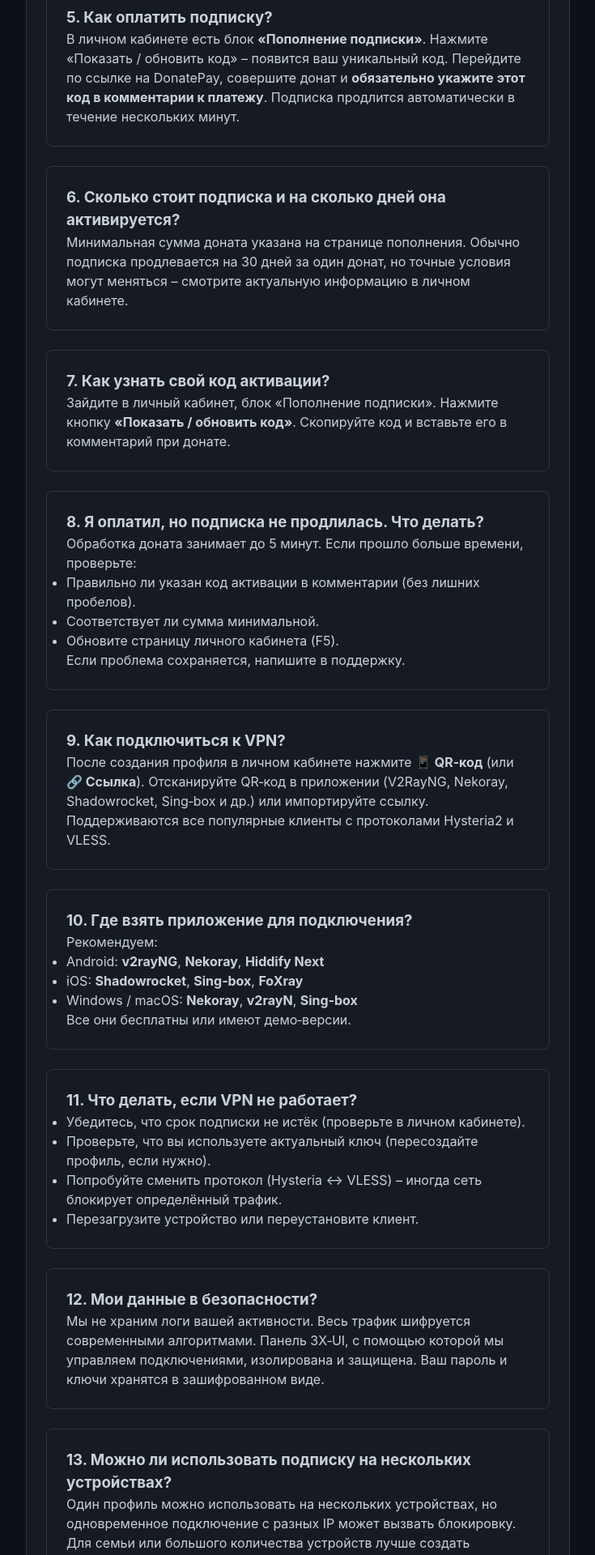
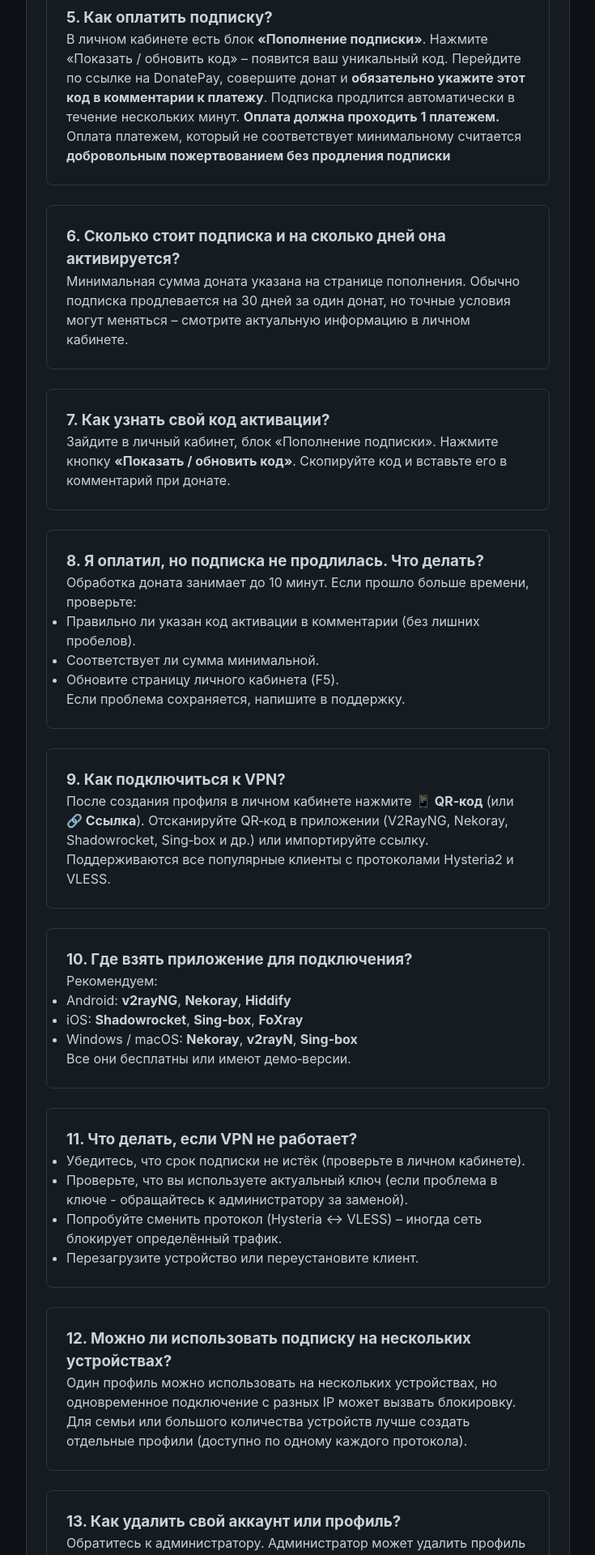
Before and after one commit to by-vshrd/web_panel, a Django app: page /accounts/faq/ in a window 1280 px wide. Shown: the part 880-2800 px from the top of the page at 81% size, without its empty margins (272-1007 px from the left). Run offline with Django 5.2, Linux system fonts and the light colour scheme; data that the repository does not hold is empty.

```diff
--- a/templates/faq.html
+++ b/templates/faq.html
@@ -2,7 +2,7 @@
 {% block title %}FAQ{% endblock %}
 {% block content %}
 <div class="card" style="max-width:800px; margin:2rem auto;">
-<h2 style="text-align:center;">❓ Часто задаваемые вопросы</h2>
+<h2 style="text-align:center;">❓ Вопрос\ответ</h2>
 
 <div class="card">
   <h3>1. Что это за сервис?</h3>
@@ -26,7 +26,7 @@
 
 <div class="card">
   <h3>5. Как оплатить подписку?</h3>
-  <p>В личном кабинете есть блок <strong>«Пополнение подписки»</strong>. Нажмите «Показать / обновить код» – появится ваш уникальный код. Перейдите по ссылке на DonatePay, совершите донат и <strong>обязательно укажите этот код в комментарии к платежу</strong>. Подписка продлится автоматически в течение нескольких минут.</p>
+  <p>В личном кабинете есть блок <strong>«Пополнение подписки»</strong>. Нажмите «Показать / обновить код» – появится ваш уникальный код. Перейдите по ссылке на DonatePay, совершите донат и <strong>обязательно укажите этот код в комментарии к платежу</strong>. Подписка продлится автоматически в течение нескольких минут. <strong>Оплата должна проходить 1 платежем.</strong> Оплата платежем, который не соответствует минимальному считается <strong>добровольным пожертвованием без продления подписки</strong></strong></p>
 </div>
 
 <div class="card">
@@ -41,7 +41,7 @@
 
 <div class="card">
   <h3>8. Я оплатил, но подписка не продлилась. Что делать?</h3>
-  <p>Обработка доната занимает до 5 минут. Если прошло больше времени, проверьте:
+  <p>Обработка доната занимает до 10 минут. Если прошло больше времени, проверьте:
     <ul>
       <li>Правильно ли указан код активации в комментарии (без лишних пробелов).</li>
       <li>Соответствует ли сумма минимальной.</li>
@@ -60,7 +60,7 @@
   <h3>10. Где взять приложение для подключения?</h3>
   <p>Рекомендуем:
     <ul>
-      <li>Android: <strong>v2rayNG</strong>, <strong>Nekoray</strong>, <strong>Hiddify Next</strong></li>
+      <li>Android: <strong>v2rayNG</strong>, <strong>Nekoray</strong>, <strong>Hiddify</strong></li>
       <li>iOS: <strong>Shadowrocket</strong>, <strong>Sing‑box</strong>, <strong>FoXray</strong></li>
       <li>Windows / macOS: <strong>Nekoray</strong>, <strong>v2rayN</strong>, <strong>Sing‑box</strong></li>
     </ul>
@@ -73,7 +73,7 @@
   <p>
     <ul>
       <li>Убедитесь, что срок подписки не истёк (проверьте в личном кабинете).</li>
-      <li>Проверьте, что вы используете актуальный ключ (пересоздайте профиль, если нужно).</li>
+      <li>Проверьте, что вы используете актуальный ключ (если проблема в ключе - обращайтесь к администратору за заменой).</li>
       <li>Попробуйте сменить протокол (Hysteria ↔ VLESS) – иногда сеть блокирует определённый трафик.</li>
       <li>Перезагрузите устройство или переустановите клиент.</li>
     </ul>
@@ -81,48 +81,29 @@
 </div>
 
 <div class="card">
-  <h3>12. Мои данные в безопасности?</h3>
-  <p>Мы не храним логи вашей активности. Весь трафик шифруется современными алгоритмами. Панель 3X‑UI, с помощью которой мы управляем подключениями, изолирована и защищена. Ваш пароль и ключи хранятся в зашифрованном виде.</p>
-</div>
-
-<div class="card">
-  <h3>13. Можно ли использовать подписку на нескольких устройствах?</h3>
+  <h3>12. Можно ли использовать подписку на нескольких устройствах?</h3>
   <p>Один профиль можно использовать на нескольких устройствах, но одновременное подключение с разных IP может вызвать блокировку. Для семьи или большого количества устройств лучше создать отдельные профили (доступно по одному каждого протокола).</p>
 </div>
 
 <div class="card">
-  <h3>14. Как продлить подписку вручную (если я администратор)?</h3>
-  <p>Администратор может зайти в раздел <strong>«Админка»</strong> → найти пользователя → нажать <strong>«Управление»</strong>. В карточке «Ручное продление» укажите количество дней и сумму, затем нажмите «Продлить подписки». Все активные профили пользователя будут немедленно продлены.</p>
+  <h3>13. Как удалить свой аккаунт или профиль?</h3>
+  <p>Обратитесь к администратору. Администратор может удалить профиль или пользователя через панель управления. Самостоятельное удаление пока недоступно.</p>
 </div>
 
 <div class="card">
-  <h3>15. Как удалить свой аккаунт или профиль?</h3>
-  <p>Обратитесь в службу поддержки. Администратор может удалить профиль или пользователя через панель управления. Самостоятельное удаление пока недоступно в целях безопасности.</p>
-</div>
-
-<div class="card">
-  <h3>16. Что делать, если я забыл пароль?</h3>
+  <h3>14. Что делать, если я забыл пароль?</h3>
   <p>Функция восстановления пароля временно не реализована. Напишите администратору, он сбросит пароль вручную.</p>
 </div>
 
 <div class="card">
-  <h3>17. Как часто обновляется статус сервера?</h3>
+  <h3>15. Как часто обновляется статус сервера?</h3>
   <p>Индикатор на главной странице проверяет доступность сервера каждые 30 секунд. Вы всегда видите, онлайн ли сервер в данный момент.</p>
 </div>
 
 <div class="card">
-  <h3>18. Есть ли ограничения по трафику?</h3>
+  <h3>16. Есть ли ограничения по трафику?</h3>
   <p>По умолчанию трафик безлимитен, если администратор не установил лимит. Текущий объём использованного трафика отображается в личном кабинете.</p>
 </div>
 
-<div class="card">
-  <h3>19. Могу ли я получить конфигурационный файл для самостоятельной настройки?</h3>
-  <p>Да, для каждого профиля доступна прямая ссылка (кнопка «Ссылка»), которую можно скопировать и вставить в любое приложение вручную. QR‑код также содержит эту ссылку.</p>
-</div>
-
-<div class="card">
-  <h3>20. Куда обращаться за помощью?</h3>
-  <p>Все вопросы и предложения направляйте администратору через контакты, указанные на сайте (или в вашем личном кабинете, если есть чат/форма обратной связи). Мы стараемся отвечать быстро.</p>
-</div>
 </div>
 {% endblock %}
```
